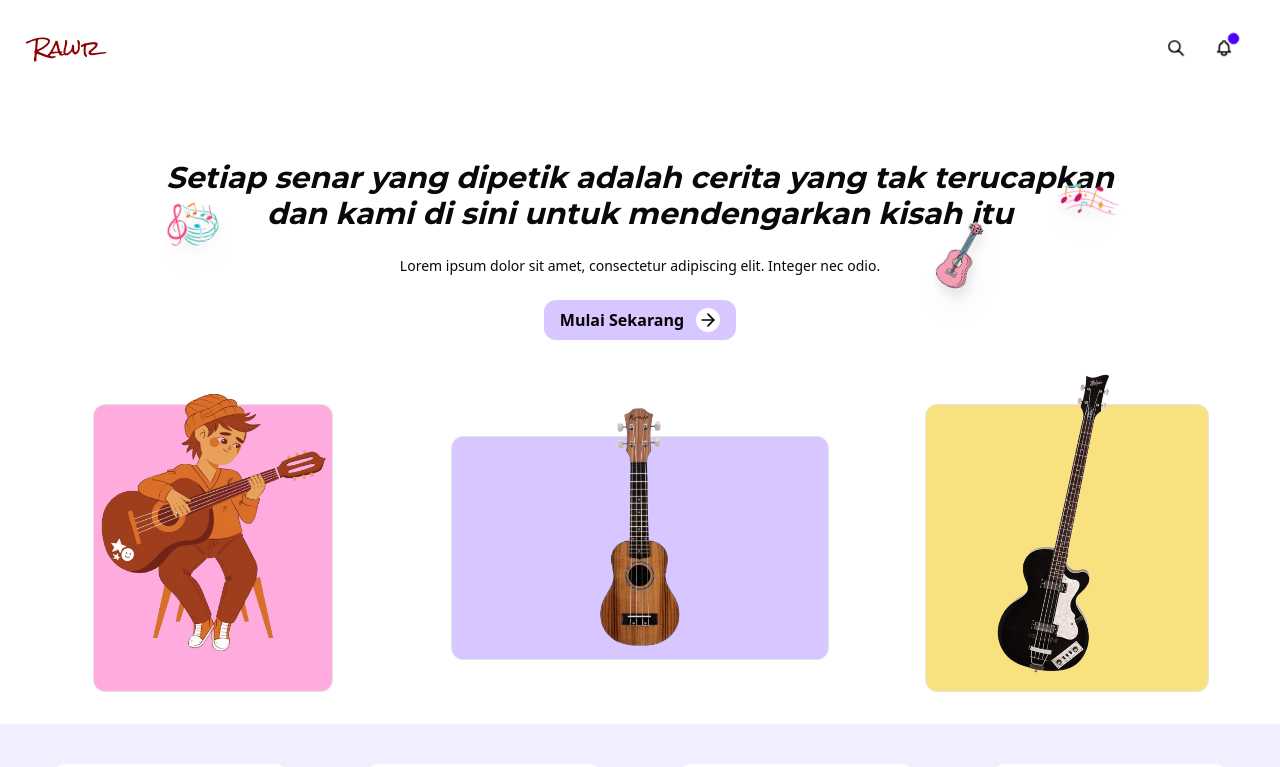
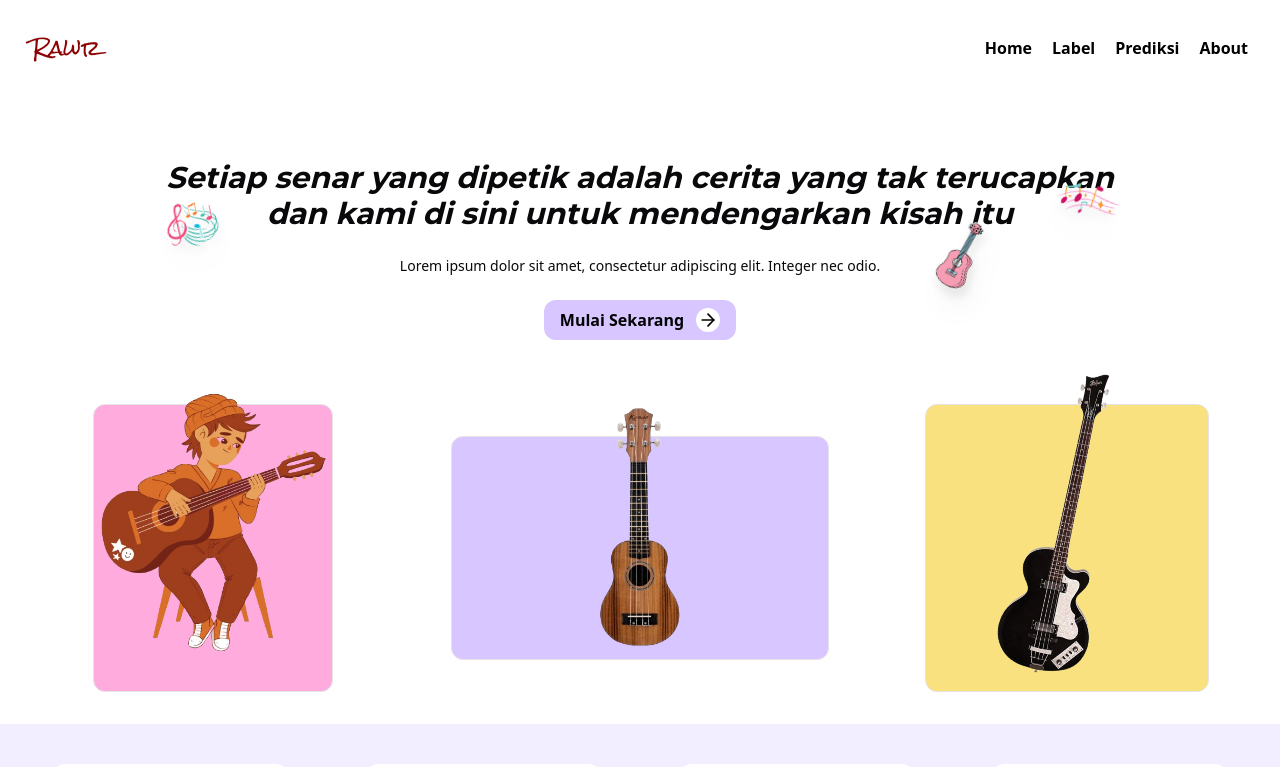
Before and after one commit to MiftahulH23/Audio-Classification, a Next.js app in the folder web/: page / in a window 1280 px wide. Shown: the top 767 px of the page. Built offline with nearby package versions, Linux system fonts and the light colour scheme.

Commit message:
Update Header component; rename menu items and enhance navbar layout

```diff
--- a/web/app/_components/Header.jsx
+++ b/web/app/_components/Header.jsx
@@ -36,10 +36,13 @@ const Header = () => {
             className="menu dropdown-content menu-sm z-[1] mt-3 w-52 rounded-box bg-base-100 p-2 shadow"
           >
             <li>
-              <a>Homepage</a>
+              <a>Home</a>
             </li>
             <li>
-              <a>Portfolio</a>
+              <a>Label</a>
+            </li>
+            <li>
+              <a>Prediksi</a>
             </li>
             <li>
               <a>About</a>
@@ -49,42 +52,11 @@ const Header = () => {
       </div>
 
       {/* Navbar End for larger devices */}
-      <div className="navbar-end hidden sm:flex">
-        <button className="btn btn-circle btn-ghost">
-          <svg
-            xmlns="http://www.w3.org/2000/svg"
-            className="h-5 w-5"
-            fill="none"
-            viewBox="0 0 24 24"
-            stroke="currentColor"
-          >
-            <path
-              strokeLinecap="round"
-              strokeLinejoin="round"
-              strokeWidth="2"
-              d="M21 21l-6-6m2-5a7 7 0 11-14 0 7 7 0 0114 0z"
-            />
-          </svg>
-        </button>
-        <button className="btn btn-circle btn-ghost">
-          <div className="indicator">
-            <svg
-              xmlns="http://www.w3.org/2000/svg"
-              className="h-5 w-5"
-              fill="none"
-              viewBox="0 0 24 24"
-              stroke="currentColor"
-            >
-              <path
-                strokeLinecap="round"
-                strokeLinejoin="round"
-                strokeWidth="2"
-                d="M15 17h5l-1.405-1.405A2.032 2.032 0 0118 14.158V11a6.002 6.002 0 00-4-5.659V5a2 2 0 10-4 0v.341C7.67 6.165 6 8.388 6 11v3.159c0 .538-.214 1.055-.595 1.436L4 17h5m6 0v1a3 3 0 11-6 0v-1m6 0H9"
-              />
-            </svg>
-            <span className="badge indicator-item badge-primary badge-xs"></span>
-          </div>
-        </button>
+      <div className="navbar-end hidden sm:flex font-semibold text-black flex gap-5">
+        <a href="#home">Home</a>
+        <a href="#label">Label</a>
+        <a href="#prediks">Prediksi</a>
+        <a href="#about">About</a>
       </div>
     </div>
   )
```
